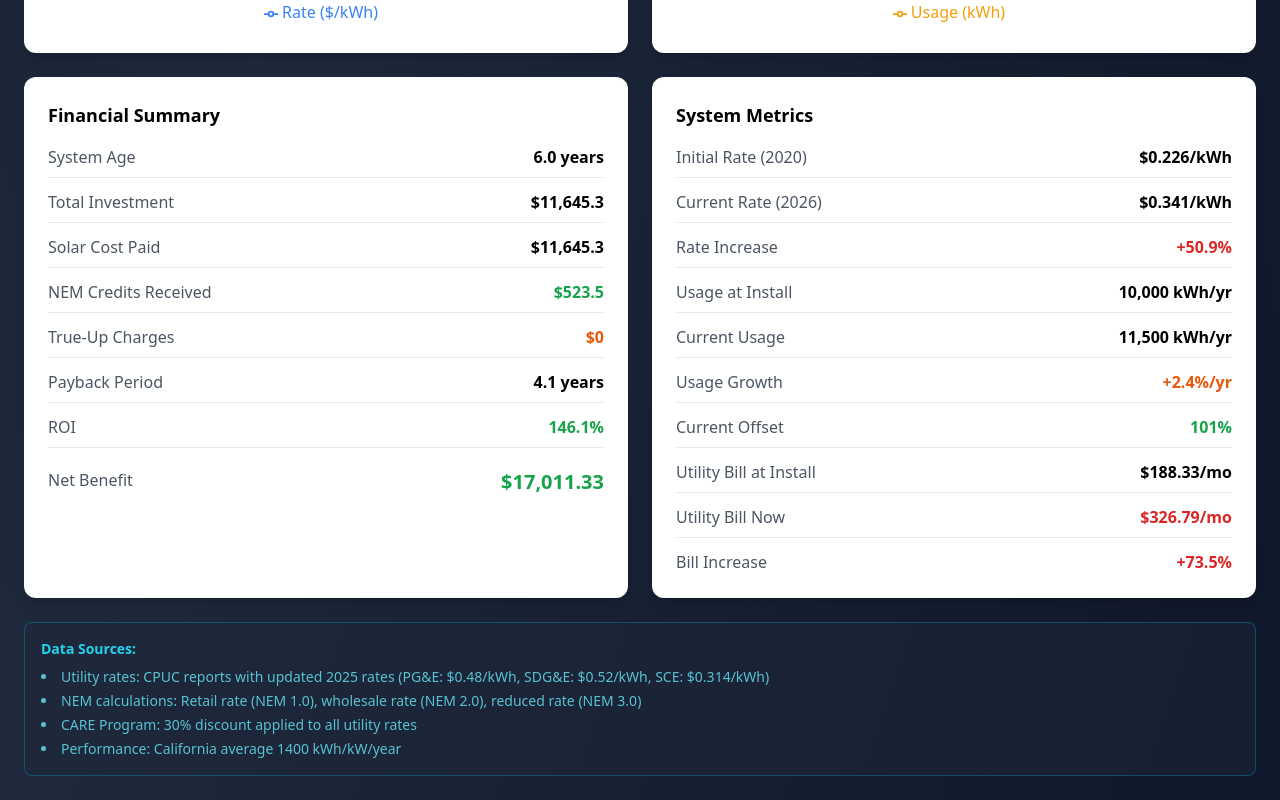
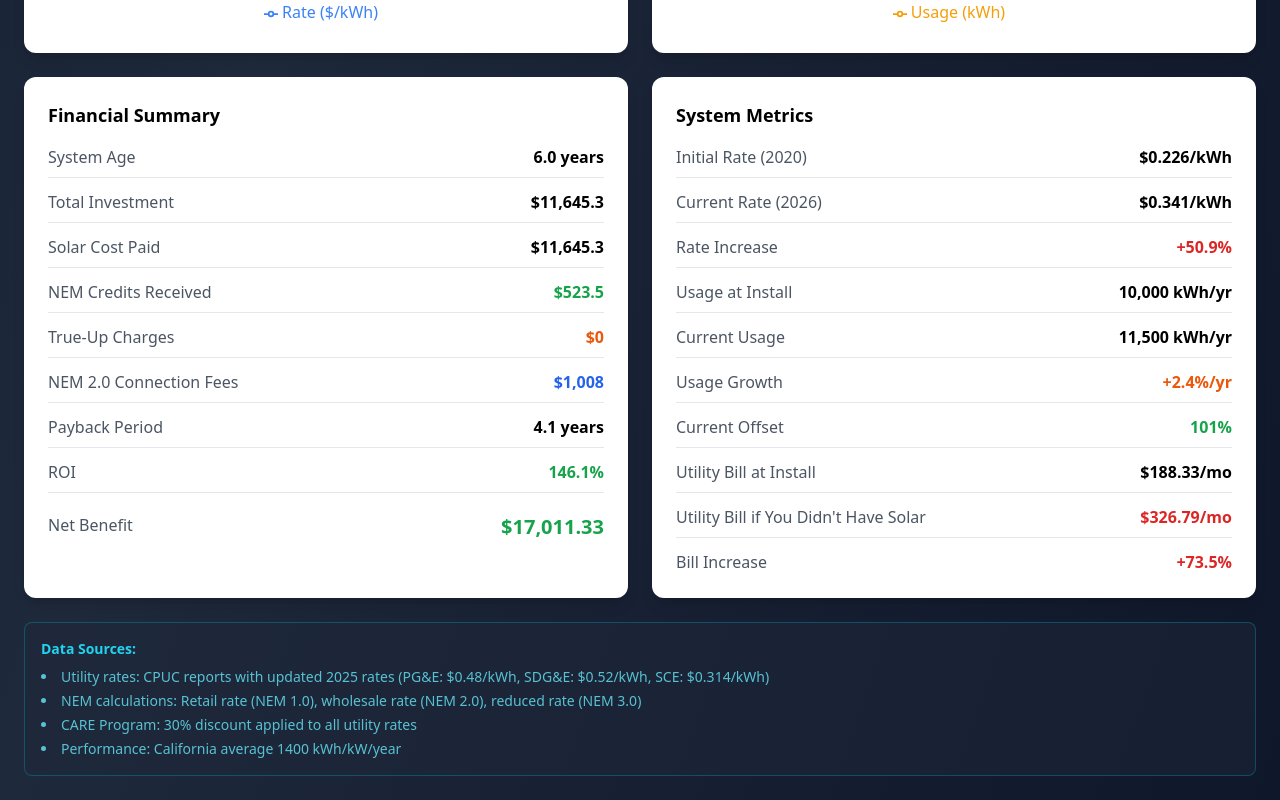
Before and after one commit to dgwest17/solarhealth, a React (Vite) app: page / in a window 1280 px wide. Shown: the part 2942-3742 px from the top of the page. Built offline with nearby package versions, Linux system fonts and the light colour scheme.

Commit message:
Update SummaryTables.jsx

```diff
--- a/src/components/SummaryTables.jsx
+++ b/src/components/SummaryTables.jsx
@@ -71,6 +71,14 @@ const SummaryTables = ({ calculations, inputs }) => {
               ${parseFloat(safeCalc.cumulativeTrueUpCharges || 0).toLocaleString()}
             </span>
           </div>
+          {safeCalc.cumulativeConnectionFees && parseFloat(safeCalc.cumulativeConnectionFees) > 0 && (
+            <div className="flex justify-between border-b pb-2">
+              <span className="text-gray-600">NEM 2.0 Connection Fees</span>
+              <span className="font-semibold text-blue-600">
+                ${parseFloat(safeCalc.cumulativeConnectionFees).toLocaleString()}
+              </span>
+            </div>
+          )}
           <div className="flex justify-between border-b pb-2">
             <span className="text-gray-600">Payback Period</span>
             <span className="font-semibold">
@@ -137,7 +145,7 @@ const SummaryTables = ({ calculations, inputs }) => {
             </span>
           </div>
           <div className="flex justify-between border-b pb-2">
-            <span className="text-gray-600">Utility Bill Now</span>
+            <span className="text-gray-600">Utility Bill if You Didn't Have Solar</span>
             <span className="font-semibold text-red-600">
               ${safeCalc.utilityBillNow || '0'}/mo
             </span>
```
